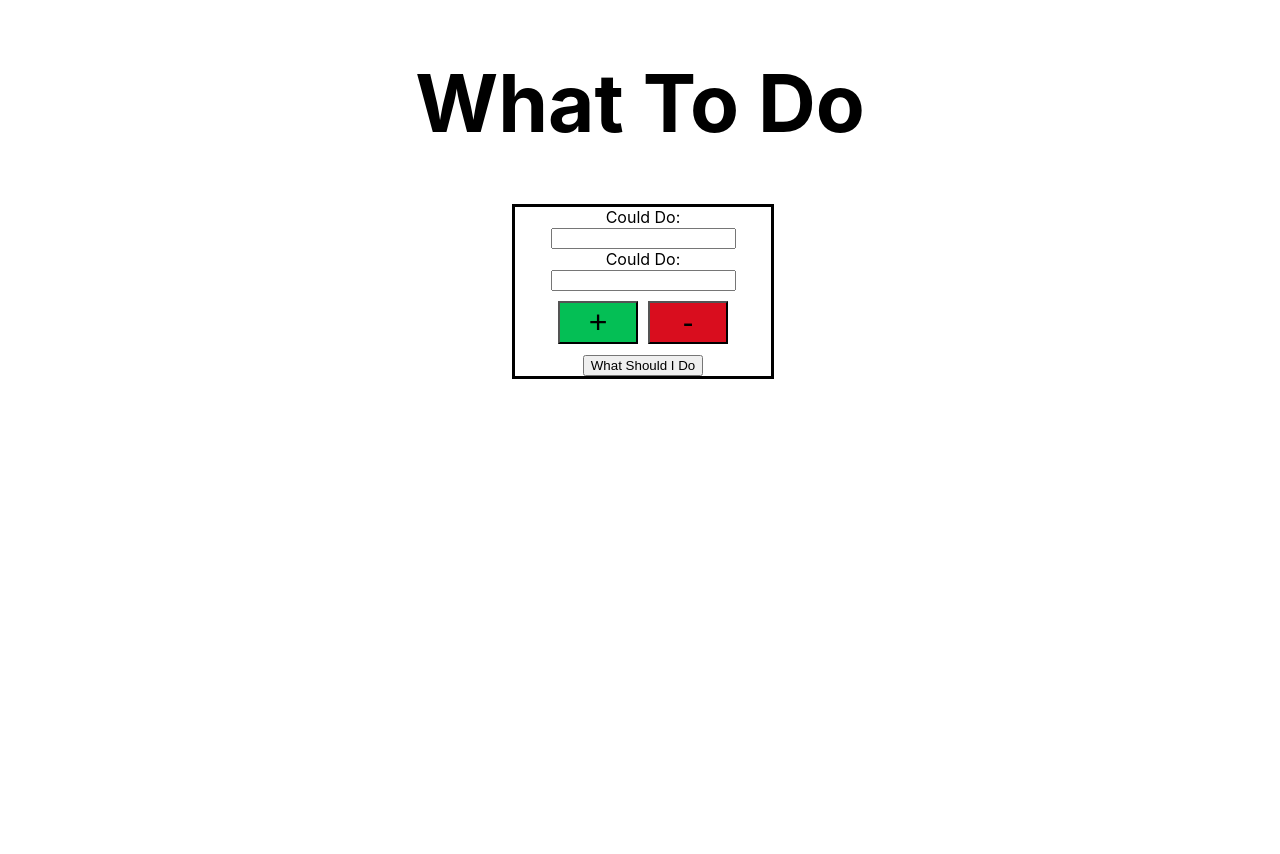
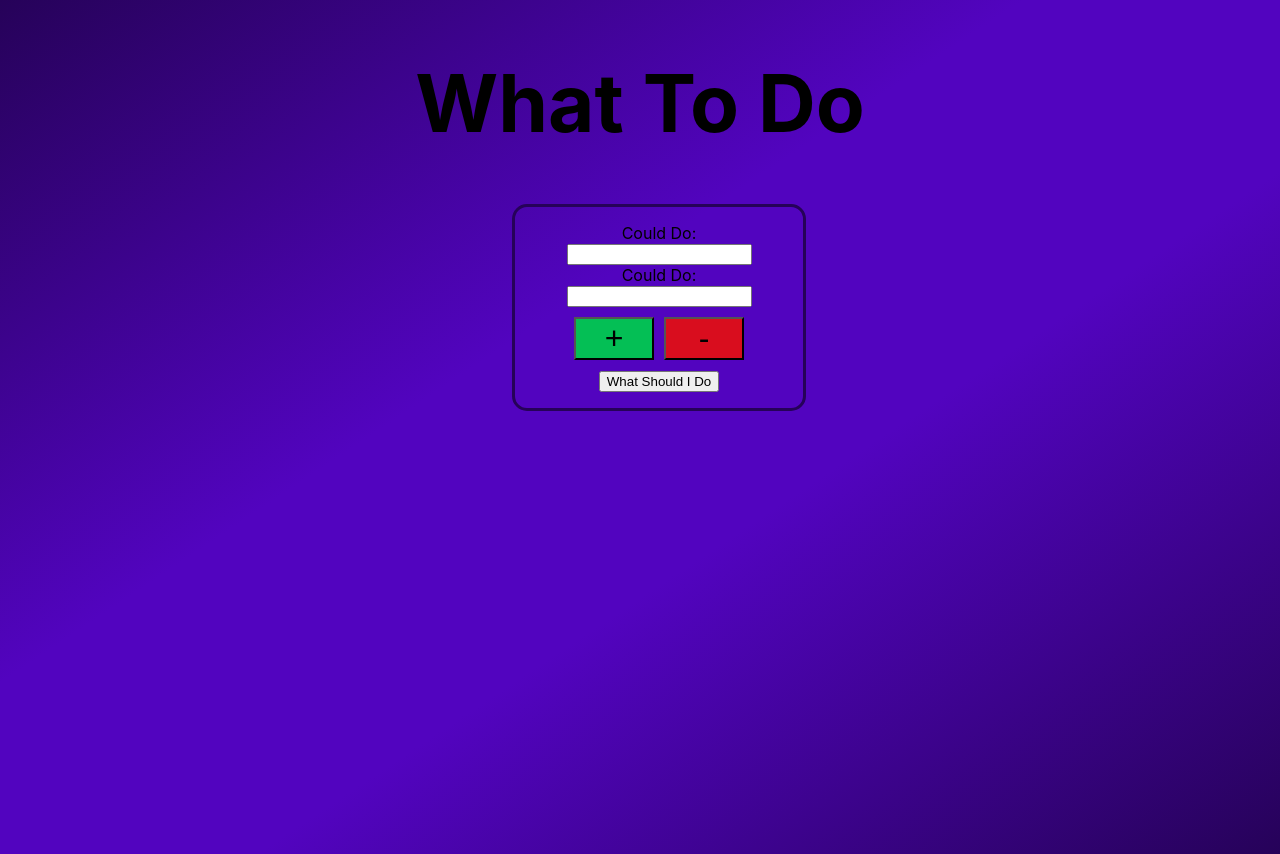
Before and after one commit to BaseBenjamin13/What-To-Do, a React (Create React App) app: page / in a window 1280 px wide. Before the commit the page ends 800 px from the top, so only its background shows below. Built offline with nearby package versions, Linux system fonts and the light colour scheme.

Commit message:
styled background, button hover, border

```diff
--- a/src/index.css
+++ b/src/index.css
@@ -1,4 +1,8 @@
 body {
+    height: 100vh;
+    background: linear-gradient(to bottom right,
+    #260259, #3C038C, #5204BF, #5204BF, #3C038C, #260259);
+
   margin: 0;
   font-family: -apple-system, BlinkMacSystemFont, 'Segoe UI', 'Roboto', 'Oxygen',
     'Ubuntu', 'Cantarell', 'Fira Sans', 'Droid Sans', 'Helvetica Neue',
--- a/src/style/CouldDo.css
+++ b/src/style/CouldDo.css
@@ -1,7 +1,9 @@
 
 .coulddo-container {
     width: 20%;
-    border: 3px solid black;
+    padding: 1rem;
+    border: 3px solid #260259;
+    border-radius: 15px;
     display:flex;
     margin-left: 40%;
     margin-right: 40%;
@@ -30,3 +32,6 @@
     height: auto;
     font-size: 2rem;
 }
+.add-input-btn:hover, .remove-input-btn:hover {
+    border-style: inset;
+}
```
